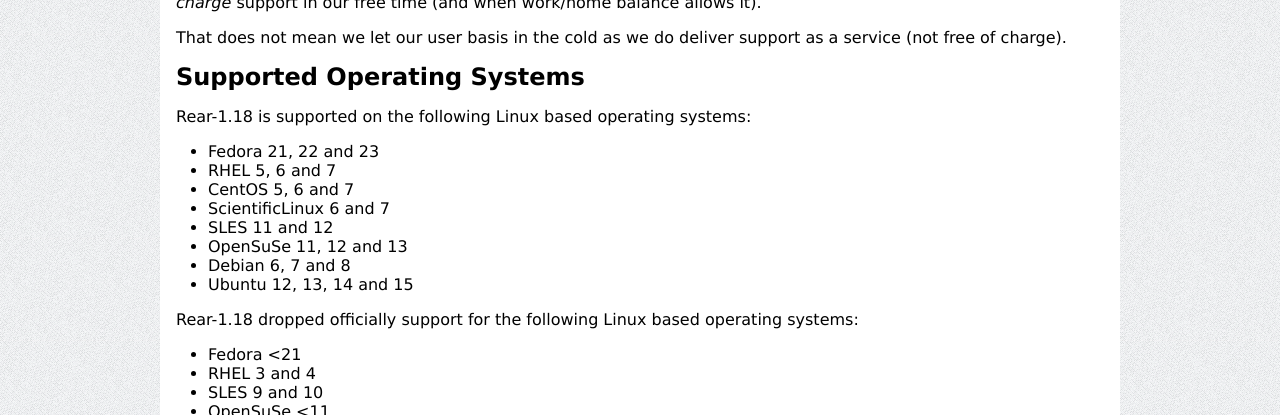
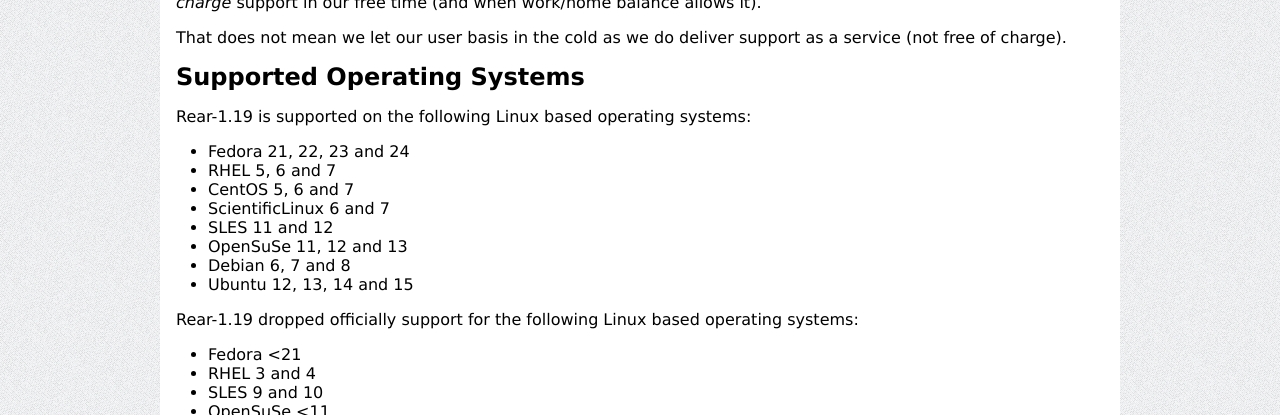
Before and after one commit to rear/rear.github.com, a Jekyll site: the page built from documentation/release-notes-1-19.md, in a window 1280 px wide and 900 px high, scrolled down 18581 px. Shown: the part 153-568 px from the top of the window. Built offline with Jekyll 4.4.1, drawn with Linux system fonts in a browser that asks for light colours; comment, search, counter and statistics services are not loaded.

Commit message:
updated the release notes for 1.19

```diff
--- a/documentation/release-notes-1-19.md
+++ b/documentation/release-notes-1-19.md
@@ -1041,9 +1041,9 @@
 That does not mean we let our user basis in the cold as we do deliver support as a service (not free of charge).
 
 ## Supported Operating Systems
-Rear-1.18 is supported on the following Linux based operating systems:
+Rear-1.19 is supported on the following Linux based operating systems:
 
-* Fedora 21, 22 and 23
+* Fedora 21, 22, 23 and 24
 * RHEL 5, 6 and 7
 * CentOS 5, 6 and 7
 * ScientificLinux 6 and 7
@@ -1052,7 +1052,7 @@
 * Debian 6, 7 and 8
 * Ubuntu 12, 13, 14 and 15
 
-Rear-1.18 dropped officially support for the following Linux based operating systems:
+Rear-1.19 dropped officially support for the following Linux based operating systems:
 
 * Fedora <21
 * RHEL 3 and 4
```
